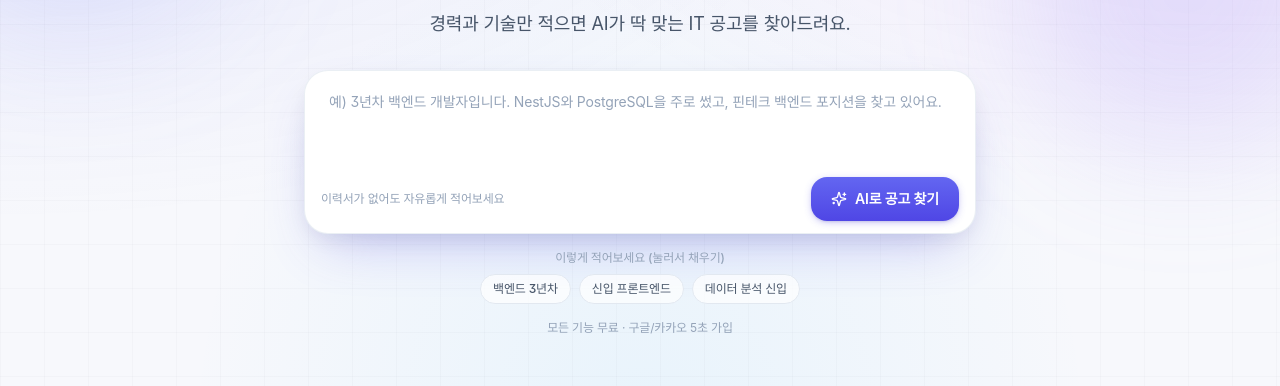
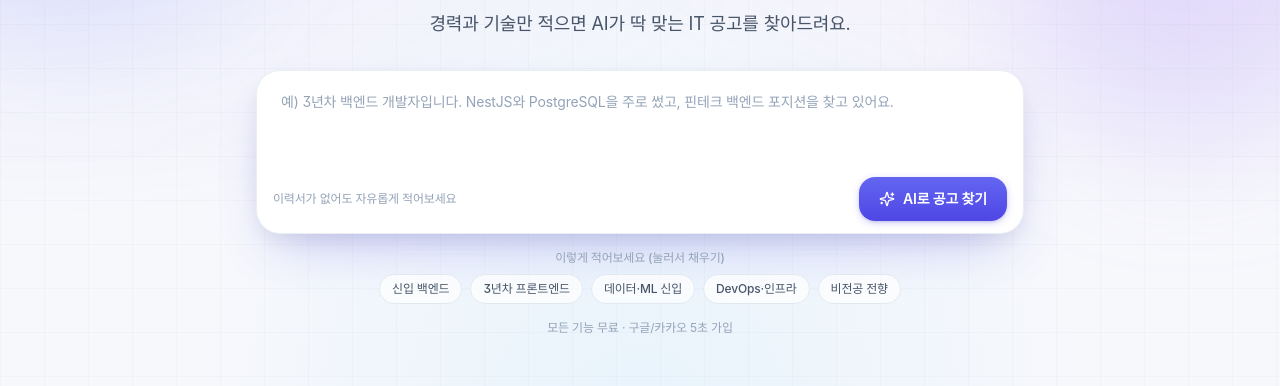
Before and after one commit to Myeongseok-Kang/jobroute-web, a Next.js app: page / in a window 1280 px wide. Shown: the part 389-775 px from the top of the page. Built offline with nearby package versions, Linux system fonts and the light colour scheme; no server answers; a web font is replaced by a local one.

Commit message:
fix: 홈 예시 5개로 확장, 매칭 검색창 가로폭 확대

```diff
--- a/src/app/page.tsx
+++ b/src/app/page.tsx
@@ -56,19 +56,29 @@ const FEATURES = [
 
 const HERO_EXAMPLES = [
   {
-    label: "백엔드 3년차",
+    label: "신입 백엔드",
     value:
-      "3년차 백엔드 개발자입니다. NestJS와 PostgreSQL을 주로 썼고, 핀테크나 커머스 도메인의 백엔드 포지션을 찾고 있어요.",
+      "신입 백엔드 개발자입니다. Java와 Spring을 공부했고, 서울에서 첫 직장을 찾고 있어요.",
   },
   {
-    label: "신입 프론트엔드",
+    label: "3년차 프론트엔드",
     value:
-      "신입 프론트엔드 개발자입니다. React와 TypeScript를 공부했고, 서울에서 첫 직장을 찾고 있어요.",
+      "3년차 프론트엔드 개발자입니다. React와 TypeScript를 주로 썼고, 핀테크나 커머스 도메인에 관심이 있어요.",
   },
   {
-    label: "데이터 분석 신입",
+    label: "데이터·ML 신입",
     value:
-      "Python과 SQL로 데이터 분석을 공부한 신입입니다. 데이터 관련 직무로 취업하고 싶어요.",
+      "Python으로 데이터 분석과 머신러닝을 공부한 신입입니다. 데이터 관련 직무로 취업하고 싶어요.",
+  },
+  {
+    label: "DevOps·인프라",
+    value:
+      "AWS와 Docker, Kubernetes 경험이 있는 4년차 인프라 엔지니어입니다. DevOps 포지션을 찾고 있어요.",
+  },
+  {
+    label: "비전공 전향",
+    value:
+      "비전공이지만 부트캠프를 수료하고 웹 개발자로 취업을 준비 중입니다. 신입 가능한 포지션을 찾고 있어요.",
   },
 ];
 
@@ -98,7 +108,7 @@ export default function HomePage() {
           className="pointer-events-none absolute -right-16 top-28 h-80 w-80 rounded-full bg-violet-400/20 blur-3xl animate-blob"
           style={{ animationDelay: "5s" }}
         />
-        <div className="relative mx-auto max-w-3xl px-4 pb-24 pt-16 text-center sm:px-6 sm:pt-24 lg:px-8">
+        <div className="relative mx-auto max-w-4xl px-4 pb-24 pt-16 text-center sm:px-6 sm:pt-24 lg:px-8">
           <div className="mb-6 inline-flex animate-fade-in items-center gap-2 rounded-full border border-brand-200 bg-gradient-to-r from-brand-50 to-violet-50 px-4 py-1.5 text-sm font-semibold text-brand-700 shadow-soft backdrop-blur">
             <span className="relative flex h-2 w-2">
               <span className="absolute inline-flex h-full w-full animate-ping rounded-full bg-brand-400 opacity-70" />
@@ -120,7 +130,7 @@ export default function HomePage() {
               e.preventDefault();
               startMatching();
             }}
-            className="mx-auto mt-8 max-w-2xl animate-fade-in text-left"
+            className="mx-auto mt-8 max-w-3xl animate-fade-in text-left"
           >
             <div className="rounded-2xl border border-ink-200/70 bg-white p-2 shadow-lift">
               <textarea
```
